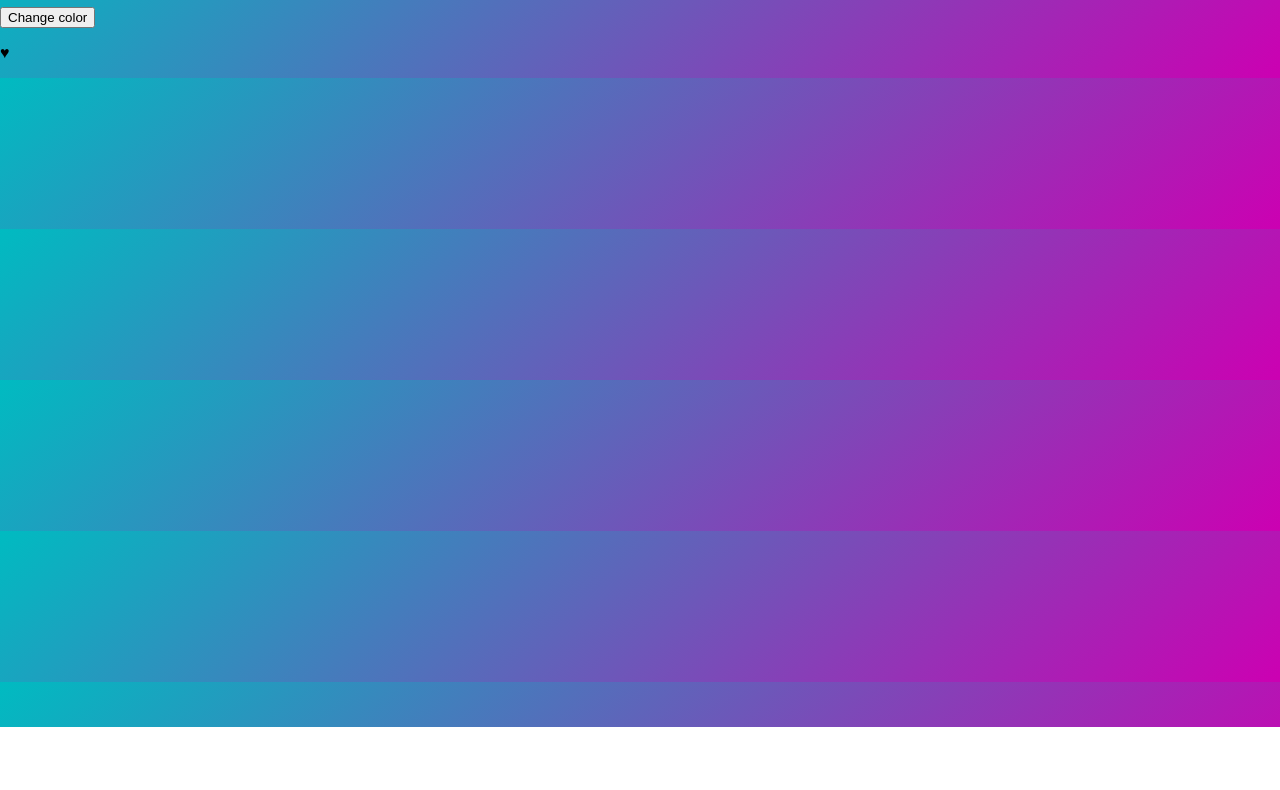
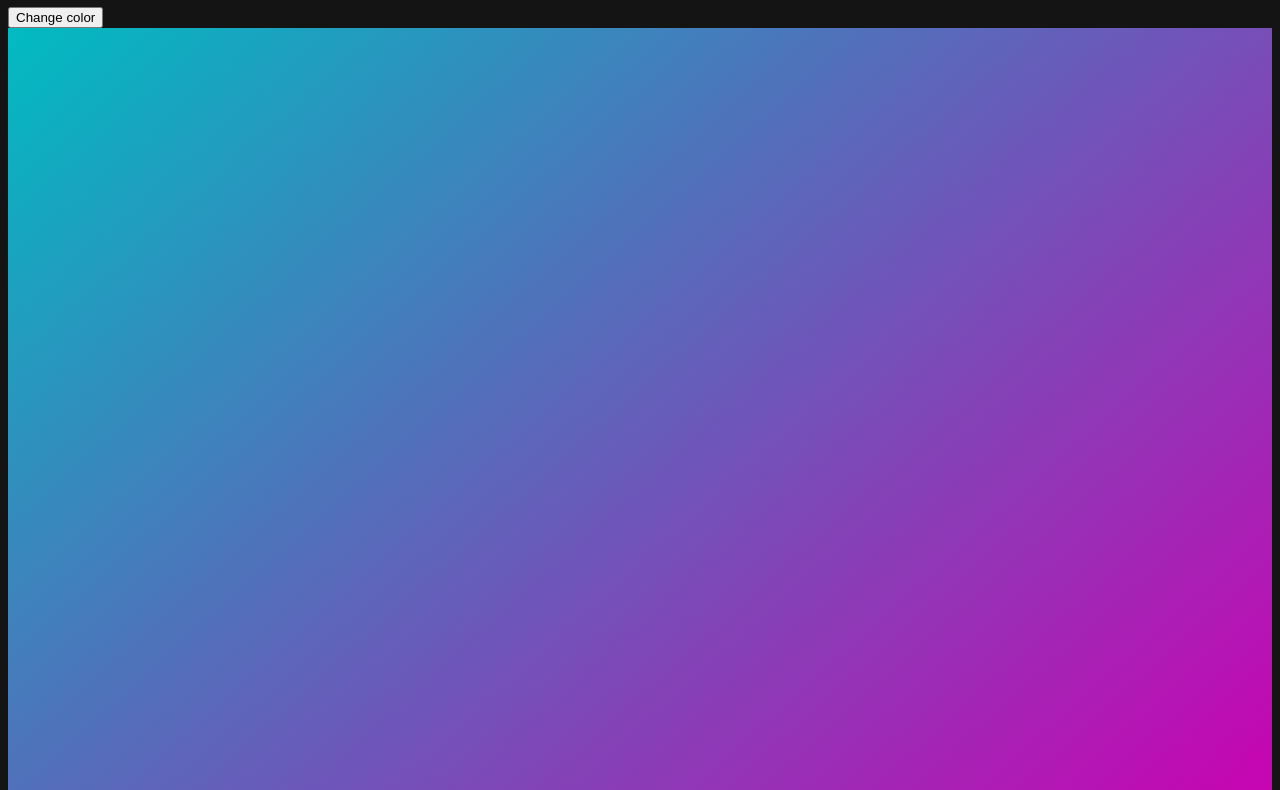
Before and after one commit to EZillman/git-assignment-VG, a website built with Vite: page git-assignment/index.html in a window 1280 px wide. Shown: the part 73-863 px from the top of the page. Before the commit the page ends 800 px from the top, so only its background shows below. Built offline with nearby package versions, Linux system fonts and the light colour scheme.

Commit message:
section style

```diff
--- a/git-assignment/src/main.scss
+++ b/git-assignment/src/main.scss
@@ -1,5 +1,10 @@
 body {
+    background-color: #141414;
+    color: #e4e4e4;
+}
+
+section {
     background: rgb(0,187,193);
     background: linear-gradient(138deg, rgba(0,187,193,1) 0%, rgba(204,0,178,1) 100%);
-    margin: 0;
+    height: 100vh;
 }
```
Also changed, not shown: git-assignment/src/main.css.
